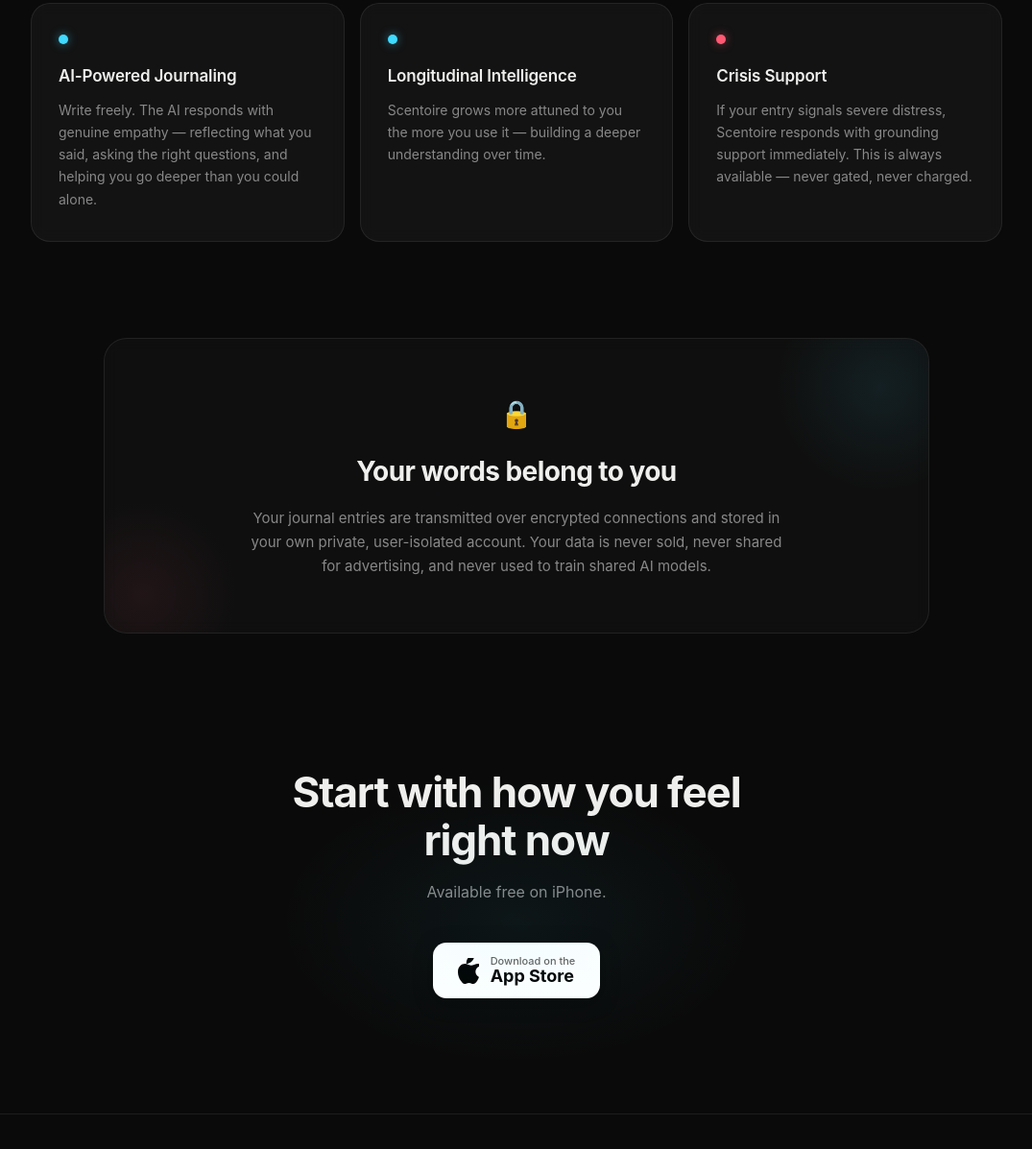
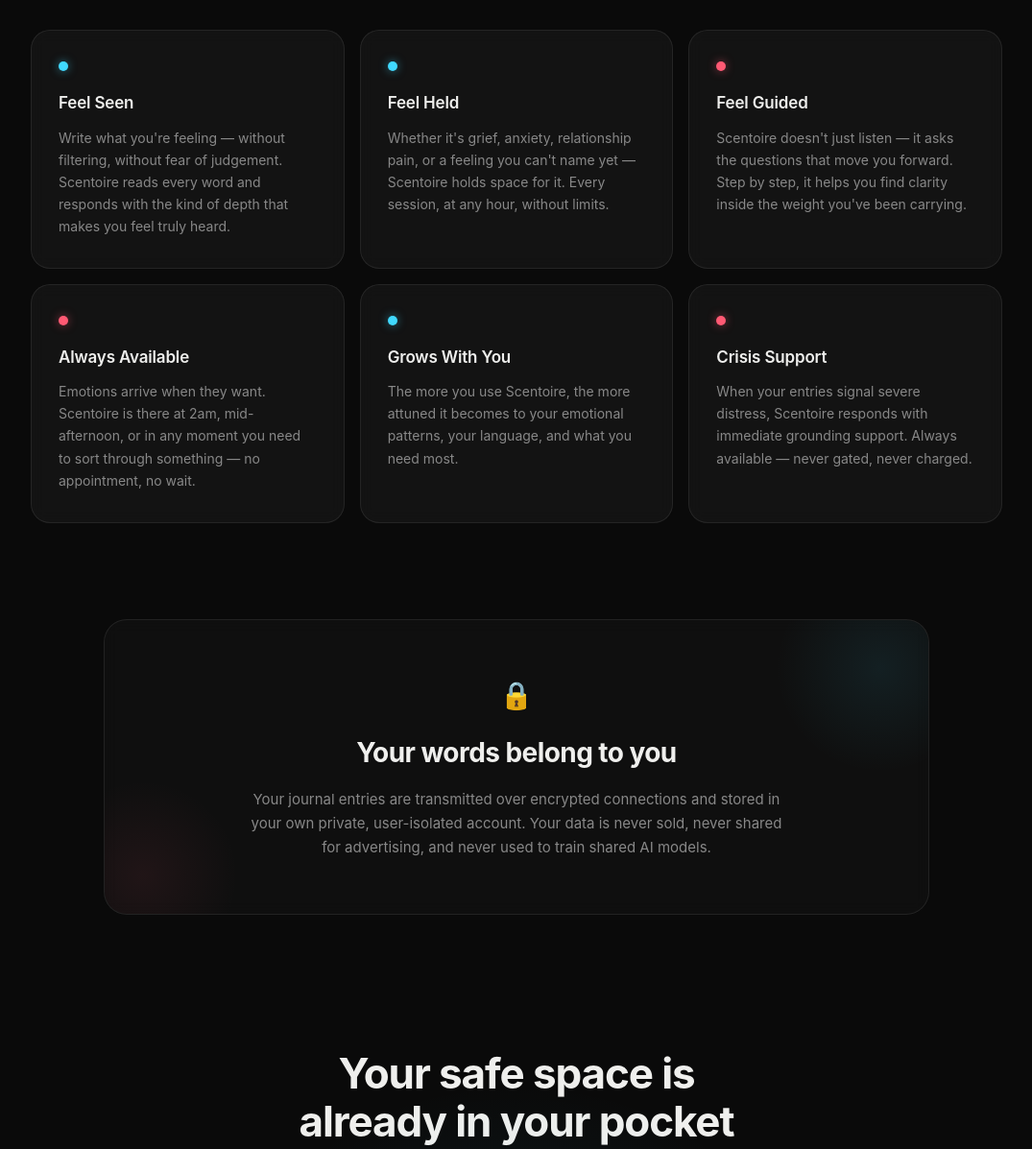
Before and after one commit to scentoire-space/ScentoireSpace, a plain HTML site: page index.html in a window 1280 px wide. Shown: the part 1514-2711 px from the top of the page at 96% size, without its empty margins (102-1177 px from the left). Drawn offline with Linux system fonts and the light colour scheme.

Commit message:
Update website copy with authentic Scentoire messaging

```diff
--- a/index.html
+++ b/index.html
@@ -478,9 +478,9 @@
 
       <p class="hero-eyebrow">AI Emotional Companion</p>
 
-      <h1>When emotions are hard<br />to carry <span class="accent-cyan">alone</span></h1>
+      <h1>Feel <span class="accent-cyan">seen</span>. Feel <span class="accent-pink">held</span>.<br />Feel guided.</h1>
 
-      <p class="hero-sub">Scentoire is an AI companion that listens without judgement, reflects what you're feeling, and helps you find clarity — whenever you need it.</p>
+      <p class="hero-sub">Emotions don't wait for a scheduled appointment. Scentoire is there the moment they arrive — a private space to put words to what you're carrying and find your way through it.</p>
 
       <a class="store-badge" href="https://apps.apple.com/us/app/scentoirespace/id6759524892" target="_blank" rel="noopener">
         <svg width="22" height="27" viewBox="0 0 814 1000" fill="currentColor" xmlns="http://www.w3.org/2000/svg">
@@ -498,9 +498,8 @@
   <!-- WHAT IT IS -->
   <div class="what">
     <p>
-      <strong>Scentoire is not a therapist, and it doesn't pretend to be.</strong>
-      It is a private space where you can put words to what you're feeling — and receive a thoughtful, AI-powered response that helps you understand yourself more clearly.
-      Whether you're overwhelmed, confused, grieving, or simply need to be heard, Scentoire is there.
+      <strong>Emotions don't arrive on a schedule.</strong>
+      They surface in the middle of your day, at 2am, or in a quiet moment you weren't prepared for. You can have a therapist — and still need somewhere to go right now. Scentoire is that place. A private, AI-powered space that listens deeply, reflects honestly, and guides you through whatever you're sitting with — grief, confusion, fear, or the weight you've been carrying alone.
     </p>
   </div>
 
@@ -515,20 +514,38 @@
 
       <div class="card">
         <div class="card-dot cyan"></div>
-        <h3>AI-Powered Journaling</h3>
-        <p>Write freely. The AI responds with genuine empathy — reflecting what you said, asking the right questions, and helping you go deeper than you could alone.</p>
+        <h3>Feel Seen</h3>
+        <p>Write what you're feeling — without filtering, without fear of judgement. Scentoire reads every word and responds with the kind of depth that makes you feel truly heard.</p>
       </div>
 
       <div class="card">
         <div class="card-dot cyan"></div>
-        <h3>Longitudinal Intelligence</h3>
-        <p>Scentoire grows more attuned to you the more you use it — building a deeper understanding over time.</p>
+        <h3>Feel Held</h3>
+        <p>Whether it's grief, anxiety, relationship pain, or a feeling you can't name yet — Scentoire holds space for it. Every session, at any hour, without limits.</p>
+      </div>
+
+      <div class="card">
+        <div class="card-dot pink"></div>
+        <h3>Feel Guided</h3>
+        <p>Scentoire doesn't just listen — it asks the questions that move you forward. Step by step, it helps you find clarity inside the weight you've been carrying.</p>
+      </div>
+
+      <div class="card">
+        <div class="card-dot pink"></div>
+        <h3>Always Available</h3>
+        <p>Emotions arrive when they want. Scentoire is there at 2am, mid-afternoon, or in any moment you need to sort through something — no appointment, no wait.</p>
+      </div>
+
+      <div class="card">
+        <div class="card-dot cyan"></div>
+        <h3>Grows With You</h3>
+        <p>The more you use Scentoire, the more attuned it becomes to your emotional patterns, your language, and what you need most.</p>
       </div>
 
       <div class="card">
         <div class="card-dot pink"></div>
         <h3>Crisis Support</h3>
-        <p>If your entry signals severe distress, Scentoire responds with grounding support immediately. This is always available — never gated, never charged.</p>
+        <p>When your entries signal severe distress, Scentoire responds with immediate grounding support. Always available — never gated, never charged.</p>
       </div>
 
     </div>
@@ -543,8 +560,8 @@
 
   <!-- DOWNLOAD CTA -->
   <section class="cta">
-    <h2>Start with how you feel<br />right now</h2>
-    <p>Available free on iPhone.</p>
+    <h2>Your safe space is<br />already in your pocket</h2>
+    <p>Mental toughness isn't about suppressing what you feel. It's about having somewhere safe to feel it. Download Scentoire — free on iPhone.</p>
     <a class="store-badge" href="https://apps.apple.com/us/app/scentoirespace/id6759524892" target="_blank" rel="noopener">
       <svg width="22" height="27" viewBox="0 0 814 1000" fill="currentColor" xmlns="http://www.w3.org/2000/svg">
         <path d="M788.1 340.9c-5.8 4.5-108.2 62.2-108.2 190.5 0 148.4 130.3 200.9 134.2 202.2-.6 3.2-20.7 71.9-68.7 141.9-42.8 61.6-87.5 123.1-155.5 123.1s-85.5-39.5-164-39.5c-76 0-103.7 40.8-165.9 40.8s-105-57.9-155.5-127.4C46 790.7 0 663 0 541.8c0-207.8 135.4-317.7 268.5-317.7 99.8 0 183 65.8 245.8 65.8 59.2 0 155.9-70 271.7-70 43.9 0 153.2 4 224.5 89.1zm-234.8-228c49.4-57.5 82.8-138.4 82.8-219.3 0-11.7-.7-23.5-2.7-33.2-78.3 3.1-170.3 52.3-225.8 117.7-43.1 49.4-83.9 131.5-83.9 213.8 0 13 2 26 3 30.3 4.7.7 12.3 1.7 19.6 1.7 70.1 0 152.6-47.4 206-110z"/>
@@ -568,7 +585,7 @@
     <ul class="footer-links">
       <li><a href="privacy.html">Privacy Policy</a></li>
       <li><a href="terms.html">Terms of Use</a></li>
-      <li><a href="mailto:support@scentoire.space">Contact</a></li>
+      <li><a href="mailto:support@scentoirespace.com">Contact</a></li>
     </ul>
 
     <p class="footer-copy">© 2026 ScentoireSpace LLC. All rights reserved.</p>
```
